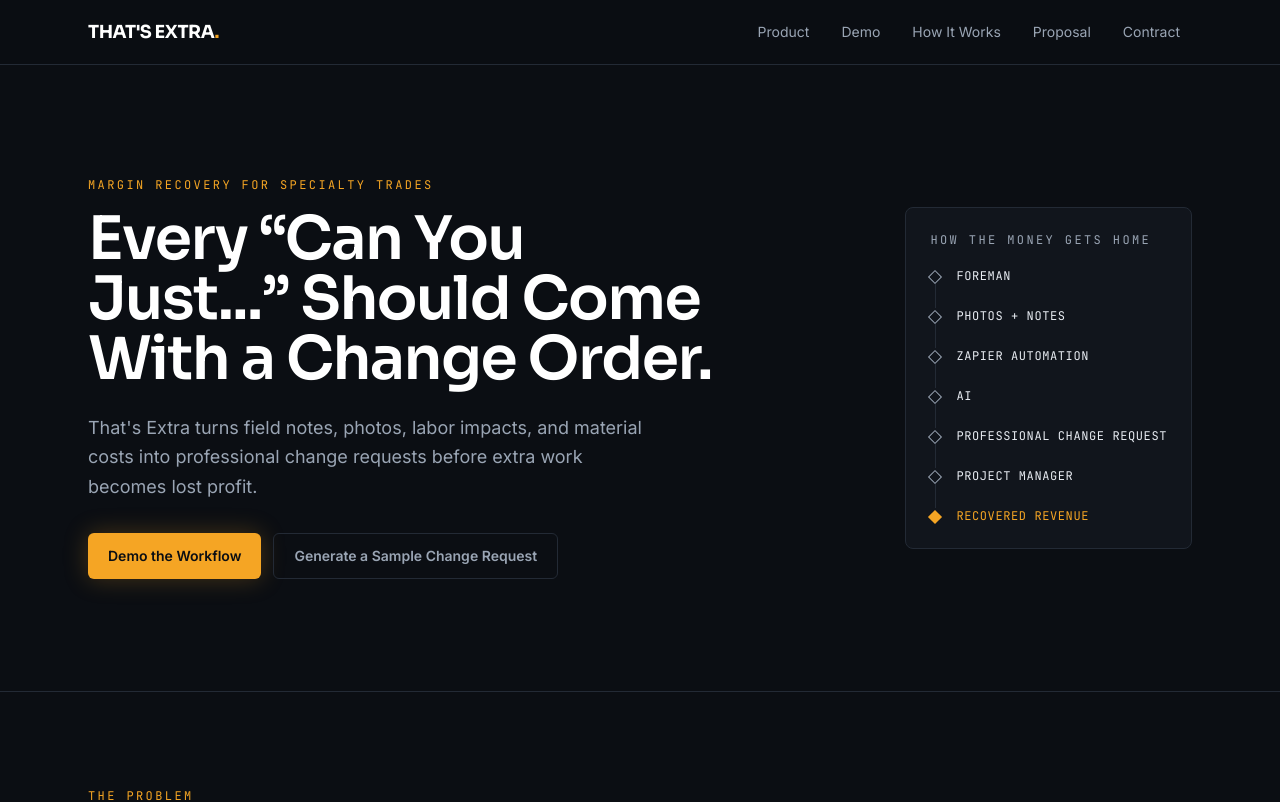
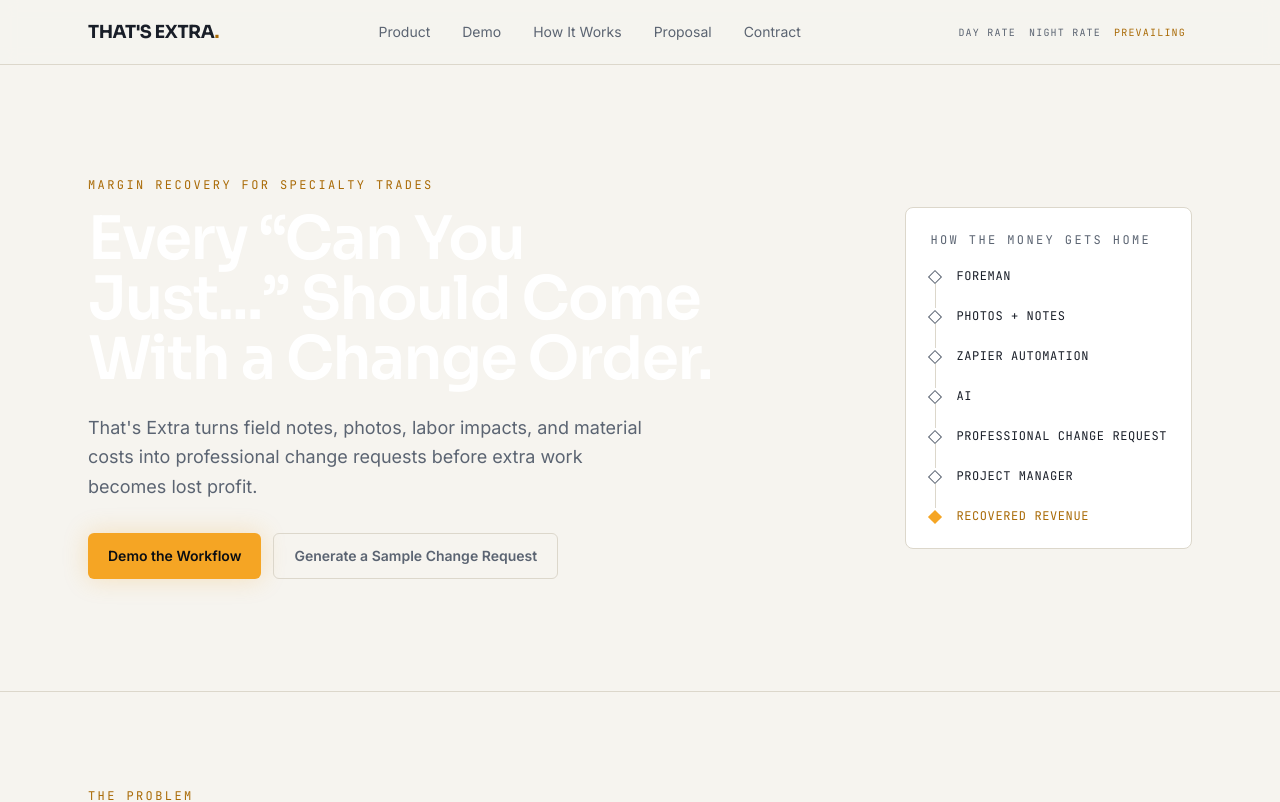
Before and after one commit to windwardline/thats-extra, a Next.js app: page / in a window 1280 px wide. Shown: the top 802 px of the page. Built offline with nearby package versions, Linux system fonts and the light colour scheme.

Commit message:
feat: day-rate theme and the lamp (day rate / night rate / prevailing) (#19)

```diff
--- a/src/app/globals.css
+++ b/src/app/globals.css
@@ -6,6 +6,9 @@
   --color-line: #232a35;
   --color-amber: #f5a524;
   --color-amber-deep: #c47f0e;
+  --color-amber-fill: #f5a524;
+  --color-amber-fill-hover: #c47f0e;
+  --color-on-amber: #0b0e13;
   --color-paper: #f7f5f0;
   --color-fog: #9aa5b4;
   --color-bright: #e8ecf2;
@@ -19,9 +22,36 @@ body {
   background: var(--color-ink);
   color: var(--color-bright);
   font-family: var(--font-body), system-ui, sans-serif;
-  /* Keep native form controls (select popups, scrollbars, autofill) dark
-     even when the visitor's OS is in light mode. */
+}
+
+/* Night is the default; day is billed separately. A stored choice
+   (data-theme) outranks the OS; no attribute follows it. */
+:root {
   color-scheme: dark;
+}
+@media (prefers-color-scheme: light) {
+  :root:not([data-theme='dark']) {
+    color-scheme: light;
+    --color-ink: #f6f4ef;
+    --color-surface: #ffffff;
+    --color-line: #dcd7cb;
+    --color-fog: #5b6472;
+    --color-bright: #191e28;
+    --color-amber: #a96a06;
+    --color-amber-deep: #8a5807;
+    --color-paper: #12161d;
+  }
+}
+:root[data-theme='light'] {
+  color-scheme: light;
+  --color-ink: #f6f4ef;
+  --color-surface: #ffffff;
+  --color-line: #dcd7cb;
+  --color-fog: #5b6472;
+  --color-bright: #191e28;
+  --color-amber: #a96a06;
+  --color-amber-deep: #8a5807;
+  --color-paper: #12161d;
 }
 
 ::selection {
@@ -70,3 +100,17 @@ body {
     border-color: #cccccc !important;
   }
 }
+
+/* the lamp — Day rate / Night rate / Prevailing */
+.lamp { display: flex; align-items: center; gap: 1px; margin-left: 8px; }
+.lamp-opt {
+  font-family: var(--font-utility), monospace;
+  font-size: 10px; letter-spacing: 0.12em; text-transform: uppercase;
+  background: none; border: 0; cursor: pointer;
+  color: var(--color-fog); padding: 6px 6px; border-radius: 6px;
+  white-space: nowrap;
+}
+.lamp-opt:hover { color: var(--color-bright); }
+.lamp-opt:focus-visible { outline: 2px solid var(--color-amber); outline-offset: 2px; }
+.lamp-opt[aria-pressed='true'] { color: var(--color-amber); }
+@media (max-width: 640px) { .lamp-opt { padding: 6px 4px; letter-spacing: 0.06em; } }
--- a/src/app/layout.tsx
+++ b/src/app/layout.tsx
@@ -24,6 +24,14 @@ export default function RootLayout({
       lang="en"
       className={`${sora.variable} ${inter.variable} ${jetbrains.variable} h-full antialiased`}
     >
+      <head>
+        <script
+          dangerouslySetInnerHTML={{
+            __html:
+              "(function(){try{var t=localStorage.getItem('te-theme');if(t==='light'||t==='dark')document.documentElement.setAttribute('data-theme',t)}catch(e){}})()",
+          }}
+        />
+      </head>
       <body className="min-h-full flex flex-col">
         <SiteHeader />
         <main className="flex-1">{children}</main>
--- a/src/components/site-header.tsx
+++ b/src/components/site-header.tsx
@@ -1,6 +1,7 @@
 import Link from "next/link";
 import { Container } from "@/components/ui";
 import { NAV } from "@/lib/nav";
+import { ThemeLamp } from "@/components/theme-lamp";
 
 export function SiteHeader() {
   return (
@@ -8,7 +9,7 @@ export function SiteHeader() {
       <Container className="flex h-16 items-center justify-between">
         <Link
           href="/"
-          className="whitespace-nowrap font-display text-base font-bold tracking-tight text-white sm:text-lg"
+          className="whitespace-nowrap font-display text-base font-bold tracking-tight text-bright sm:text-lg"
         >
           THAT&apos;S EXTRA<span className="text-amber">.</span>
         </Link>
@@ -17,12 +18,13 @@ export function SiteHeader() {
             <Link
               key={item.href}
               href={item.href}
-              className="whitespace-nowrap rounded-md px-2 py-1.5 text-[13px] text-fog transition-colors hover:bg-surface hover:text-white sm:px-3 sm:text-sm"
+              className="whitespace-nowrap rounded-md px-2 py-1.5 text-[13px] text-fog transition-colors hover:bg-surface hover:text-bright sm:px-3 sm:text-sm"
             >
               {item.label}
             </Link>
           ))}
         </nav>
+        <ThemeLamp />
       </Container>
     </header>
   );
--- /dev/null
+++ b/src/components/theme-lamp.tsx
@@ -0,0 +1,60 @@
+"use client";
+
+import { useCallback, useRef, useSyncExternalStore } from "react";
+
+type Choice = "light" | "dark" | "system";
+const KEY = "te-theme";
+
+const OPTIONS: Array<{ choice: Choice; label: string }> = [
+  { choice: "light", label: "Day rate" },
+  { choice: "dark", label: "Night rate" },
+  { choice: "system", label: "Prevailing" },
+];
+
+function read(): Choice {
+  try {
+    const v = window.localStorage.getItem(KEY);
+    return v === "light" || v === "dark" ? v : "system";
+  } catch {
+    return "system";
+  }
+}
+
+/** Day rate / night rate / prevailing — the prevailing rate is whatever
+ *  the visitor's system charges. */
+export function ThemeLamp() {
+  const listeners = useRef(new Set<() => void>());
+  const subscribe = useCallback((cb: () => void) => {
+    listeners.current.add(cb);
+    return () => listeners.current.delete(cb);
+  }, []);
+  const choice = useSyncExternalStore<Choice>(subscribe, read, () => "system");
+
+  function pick(next: Choice) {
+    try {
+      if (next === "system") window.localStorage.removeItem(KEY);
+      else window.localStorage.setItem(KEY, next);
+    } catch {
+      /* private mode: applies for this page view only */
+    }
+    if (next === "system") document.documentElement.removeAttribute("data-theme");
+    else document.documentElement.setAttribute("data-theme", next);
+    listeners.current.forEach((cb) => cb());
+  }
+
+  return (
+    <div className="lamp print-hidden" role="group" aria-label="Theme">
+      {OPTIONS.map(({ choice: value, label }) => (
+        <button
+          key={value}
+          type="button"
+          className="lamp-opt"
+          aria-pressed={choice === value}
+          onClick={() => pick(value)}
+        >
+          {label}
+        </button>
+      ))}
+    </div>
+  );
+}
--- a/src/components/ui.tsx
+++ b/src/components/ui.tsx
@@ -17,7 +17,7 @@ export function Container({
  */
 export const buttonBase =
   "inline-flex items-center justify-center gap-2 rounded-md transition-colors focus-visible:outline-2 focus-visible:outline-offset-2 focus-visible:outline-amber";
-export const buttonPrimary = `${buttonBase} bg-amber text-ink hover:bg-amber-deep shadow-[0_0_24px_rgba(245,165,36,0.25)]`;
+export const buttonPrimary = `${buttonBase} bg-amber-fill text-on-amber hover:bg-amber-fill-hover shadow-[0_0_24px_rgba(245,165,36,0.25)]`;
 export const buttonGhost = `${buttonBase} border border-line text-fog hover:border-fog hover:text-white`;
 
 export function Button({
--- a/src/components/workflow-diagram.tsx
+++ b/src/components/workflow-diagram.tsx
@@ -25,7 +25,7 @@ export function WorkflowDiagram({
               <span
                 aria-hidden
                 className={`mt-1 size-2.5 shrink-0 rotate-45 lg:mt-0 ${
-                  step.accent ? "bg-amber" : "border border-fog bg-surface"
+                  step.accent ? "bg-amber-fill" : "border border-fog bg-surface"
                 }`}
               />
               {i < steps.length - 1 ? (
@@ -61,7 +61,7 @@ export function WorkflowDiagram({
             <span
               aria-hidden
               className={`mt-1 size-2.5 shrink-0 rotate-45 ${
-                step.accent ? "bg-amber" : "border border-fog bg-surface"
+                step.accent ? "bg-amber-fill" : "border border-fog bg-surface"
               }`}
             />
             {i < steps.length - 1 ? (
```
